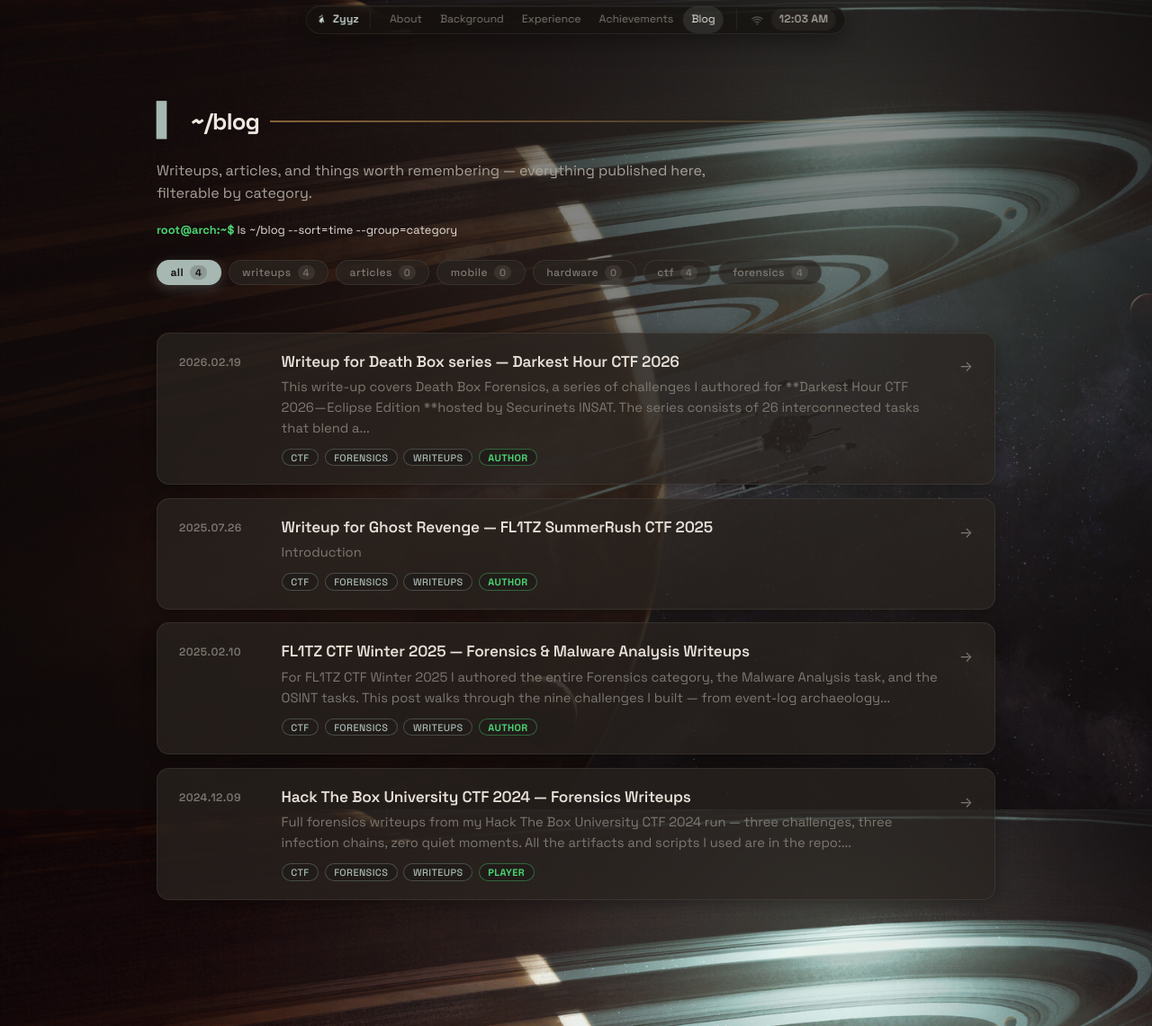
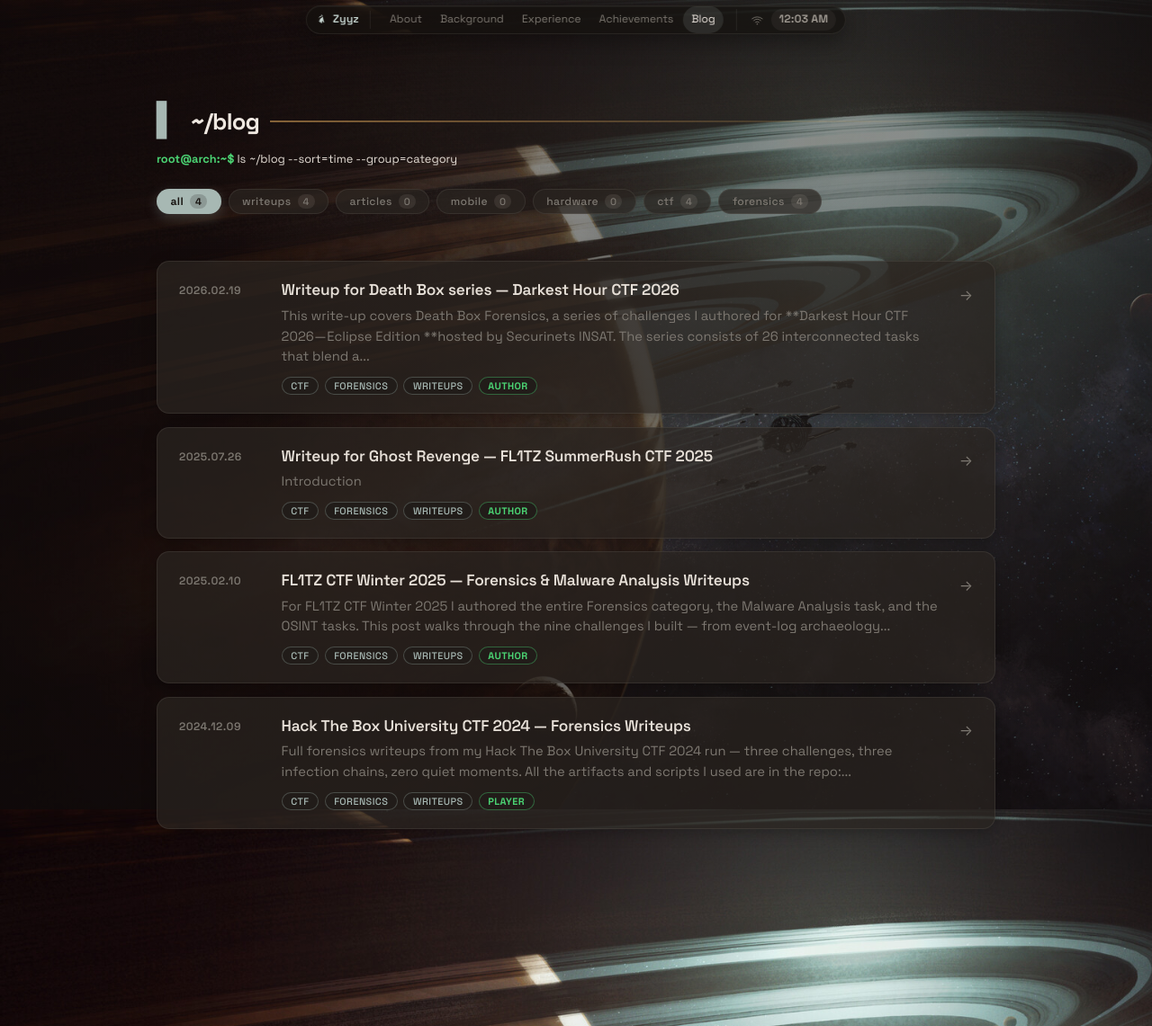
Before and after one commit to 0xZyyz/0xZyyz.github.io, a Jekyll site: the page built from blog/index.html, in a window 1280 px wide. Shown: the whole page at 90% size. Built offline with Jekyll 4.4.1, drawn with Linux system fonts in a browser that asks for light colours.

Commit message:
Remove lede text from blog page

```diff
--- a/blog/index.html
+++ b/blog/index.html
@@ -8,7 +8,6 @@ permalink: /blog/
 
   <section id="blog" class="section">
     <h2 class="section__title">~/blog</h2>
-    <p class="section__lede">Writeups, articles, and things worth remembering — everything published here, filterable by category.</p>
 
     <p class="blog-cmd" aria-hidden="true"><span class="nf-prompt">root@arch:~$ </span><span class="nf-cmd-inline--plain">ls ~/blog --sort=time --group=category</span></p>
 
```
